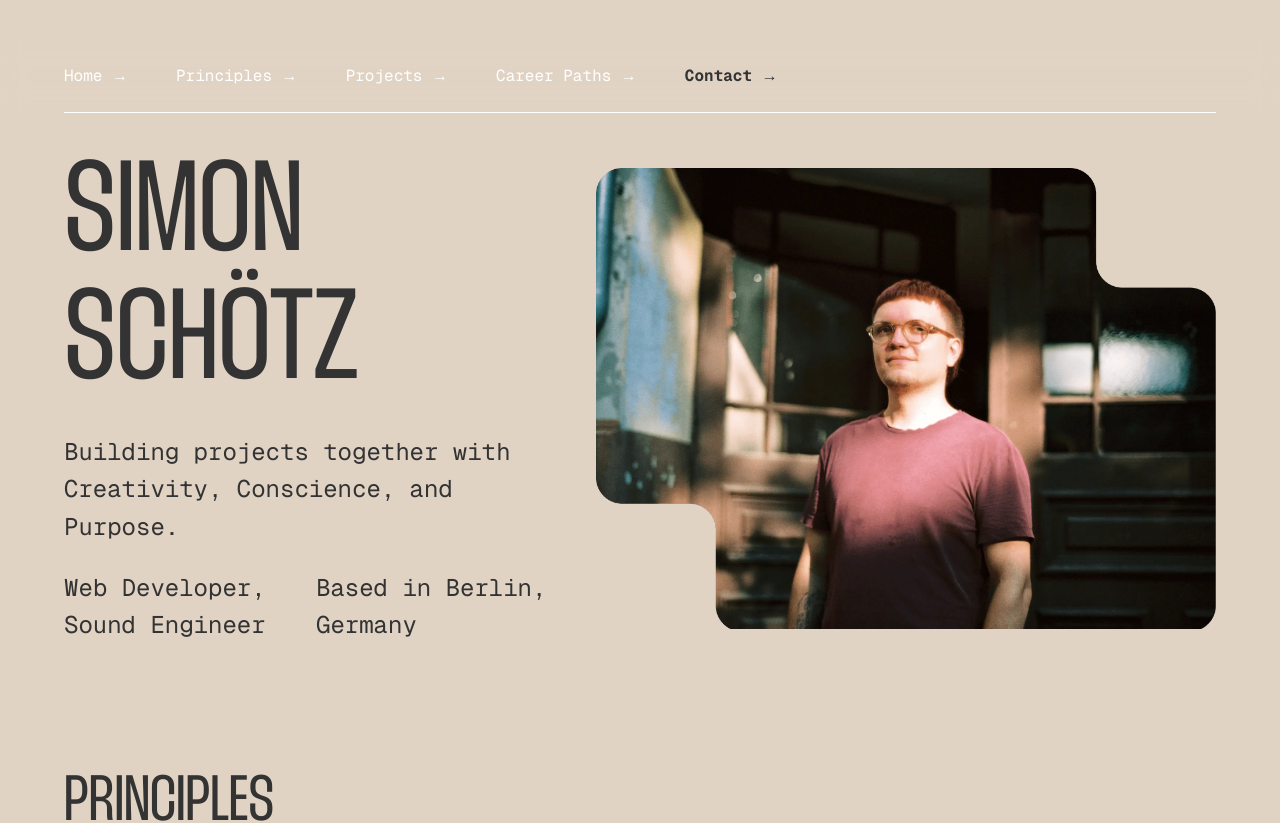
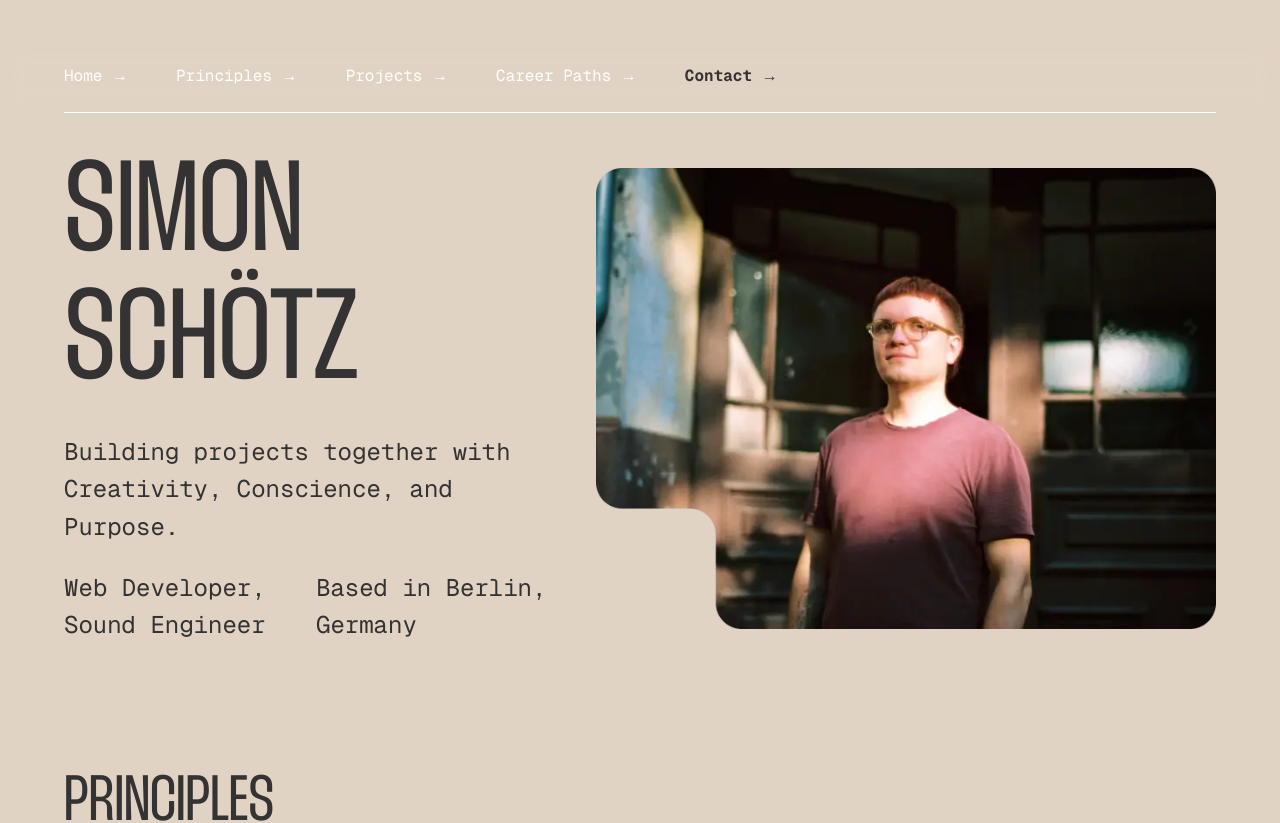
Before and after one commit to SimonSchoetz/simon-schoetz-website-2025, a Next.js app: page / in a window 1280 px wide. Shown: the top 823 px of the page. Built offline with nearby package versions, Linux system fonts and the light colour scheme.

Commit message:
replace hero image

```diff
--- a/app/_components/HeroSection.tsx
+++ b/app/_components/HeroSection.tsx
@@ -24,8 +24,8 @@ export const HeroSection: FCProps<HtmlProps<'section'>> = ({ ...props }) => {
           <Image
             src='/hero-image.webp'
             alt='A portrait photo of Simon Schötz in a wine-red shirt and round glasses. He is standing in front of big doors with glass windows, one of which is partially open.'
-            width={2129}
-            height={1584}
+            width={710}
+            height={528}
             className='object-cover w-full'
             priority
           />
```
Also changed, not shown: public/hero-image.webp.
